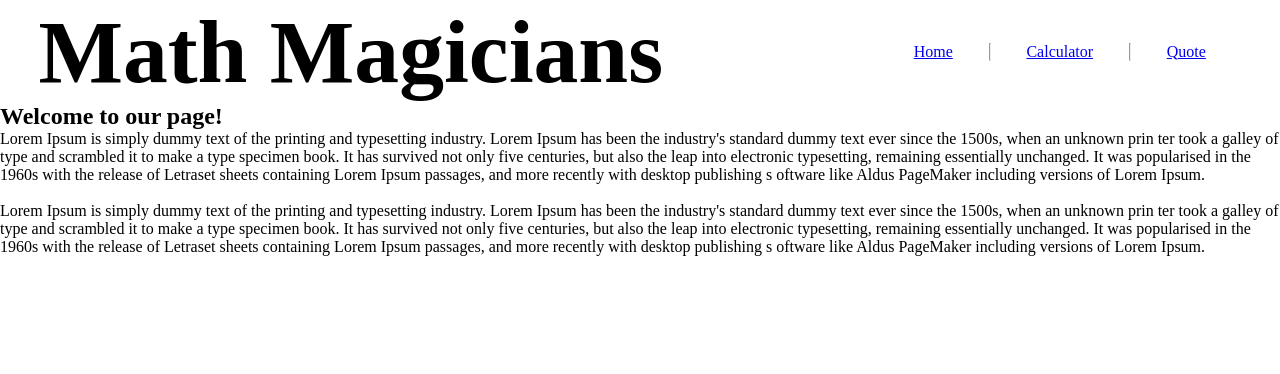
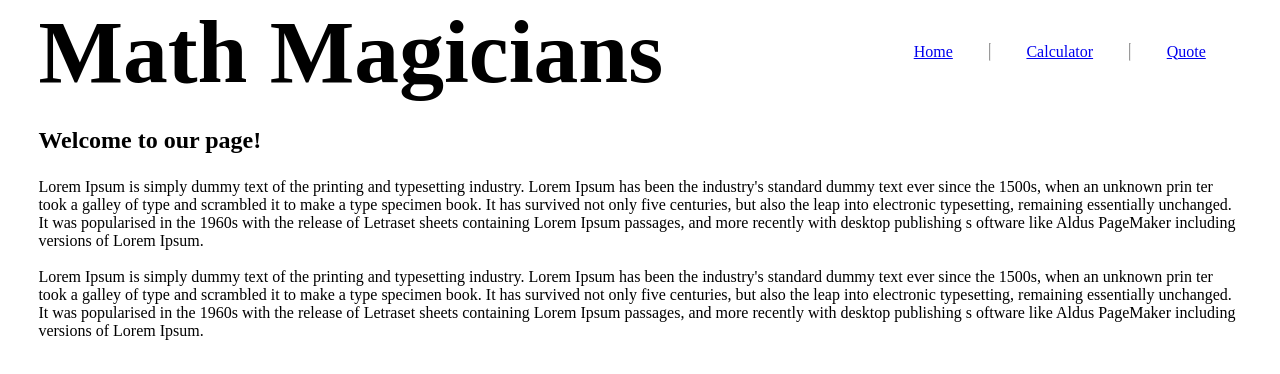
Before and after one commit to Diegogagan2587/math-magicians, a React (Create React App) app: page / in a window 1280 px wide. Shown: the top 374 px of the page. Built offline with nearby package versions, Linux system fonts and the light colour scheme.

Commit message:
add basic spacing for elements within home page

```diff
--- a/src/components/Home.js
+++ b/src/components/Home.js
@@ -1,6 +1,6 @@
 const Home = () => {
     return (
-        <>
+        <div className="home" >
             <h2>Welcome to our page!</h2>
             <p> Lorem Ipsum is simply dummy text of the printing and typesetting industry. Lorem Ipsum
                  has been the industry's standard dummy text ever since the 1500s, when an unknown prin
@@ -19,7 +19,7 @@ const Home = () => {
                   sheets containing Lorem Ipsum passages, and more recently with desktop publishing s
                   oftware like Aldus PageMaker including versions of Lorem Ipsum.
             </p>
-        </>
+        </div>
     )
 }
 
--- a/src/index.css
+++ b/src/index.css
@@ -25,3 +25,18 @@ ul {
 }
 
 /* --- Ends Navigation Bar --- */
+/* --- Start Home Page --- */
+.home {
+    padding-left: 3%;
+    padding-right: 3%;
+}
+
+.home h2 {
+    margin-top: 3vmin;
+    margin-bottom: 3vmin;
+}
+
+.home p {
+    margin-bottom: 1.25 vmin;
+}
+/* --- Ends Home Page --- */
```
